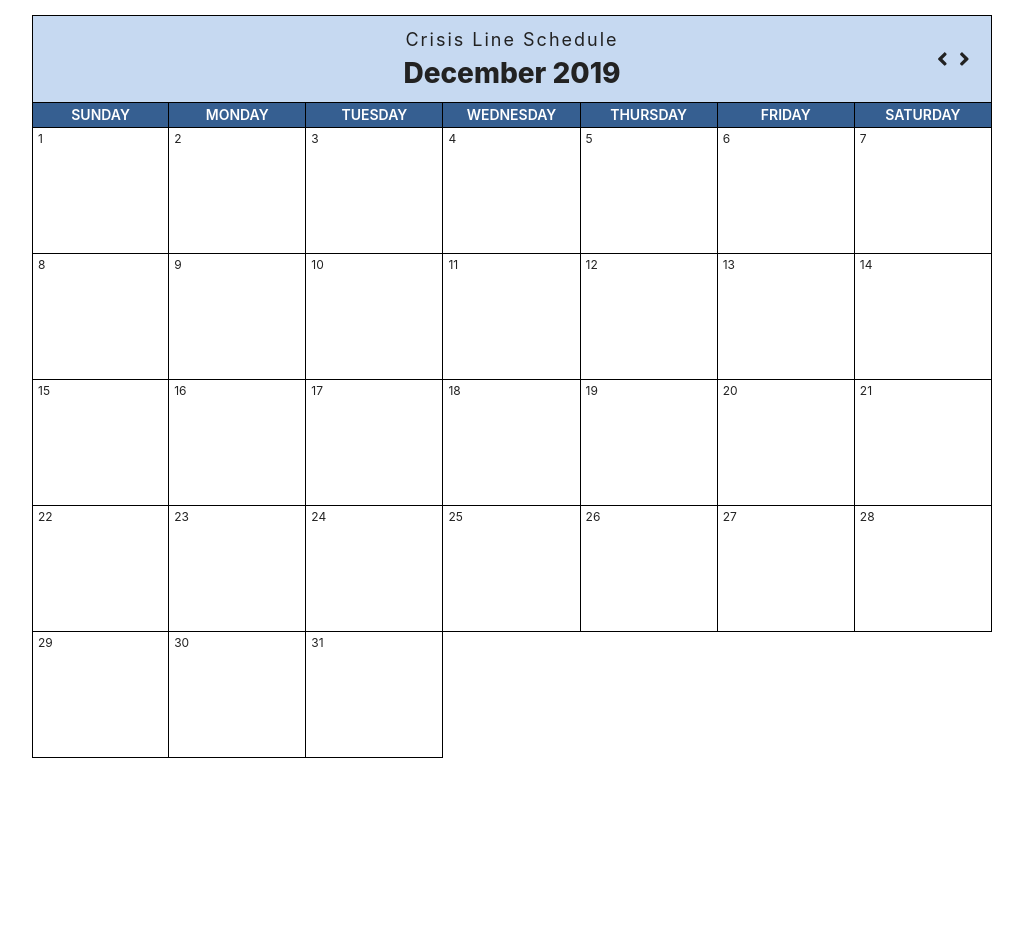
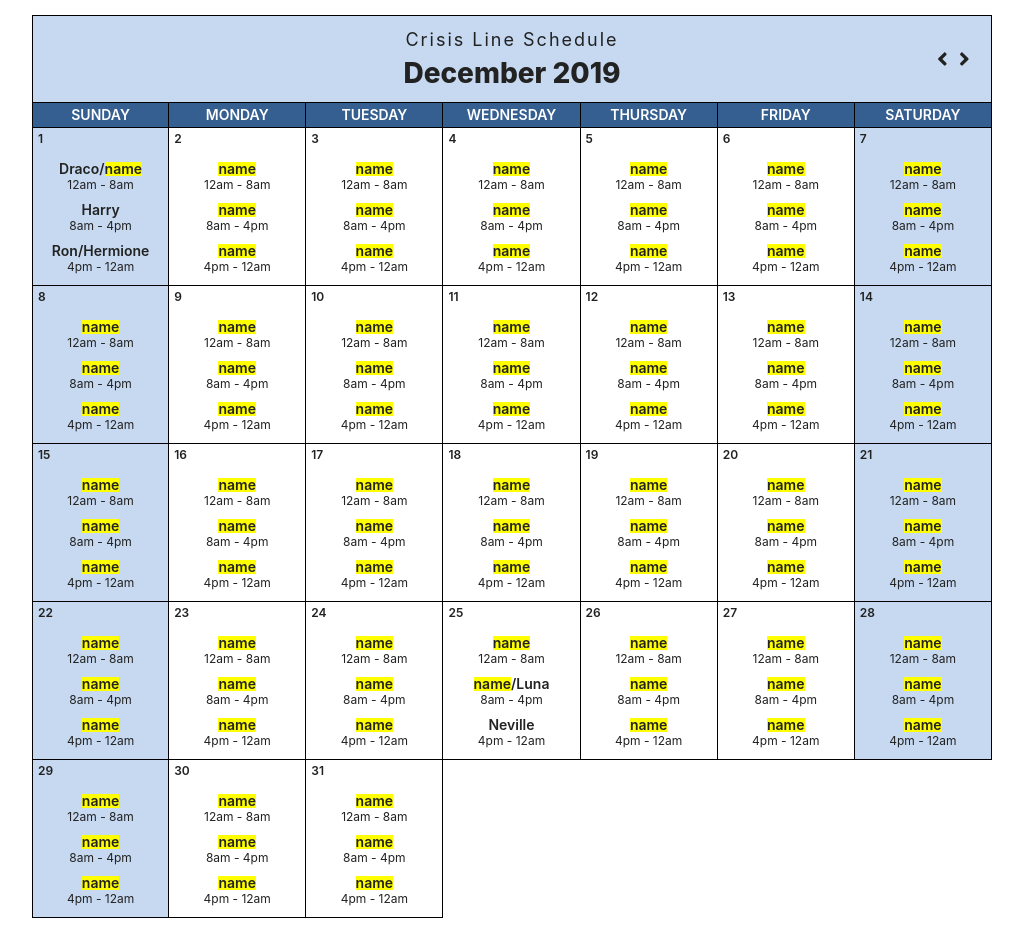
Before and after one commit to heathervv/trcc, a React (Create React App) app in the folder web/: page / in a window 1280 px wide. Shown: the whole page, without its empty margins (128-1151 px from the left). Before the commit the page ends 800 px from the top, so only its background shows below. Built offline with nearby package versions, Linux system fonts and the light colour scheme.

Commit message:
Add initial shift logic

```diff
--- a/web/package.json
+++ b/web/package.json
@@ -35,5 +35,8 @@
       "last 1 firefox version",
       "last 1 safari version"
     ]
+  },
+  "devDependencies": {
+    "json-loader": "^0.5.7"
   }
 }
--- a/web/src/calendar/Day.jsx
+++ b/web/src/calendar/Day.jsx
@@ -1,8 +1,8 @@
 import React, { memo } from 'react'
 import styled from 'styled-components'
+import Shifts from './Shifts'
 
 const Wrapper = styled.div`
-  height: 125px;
   border-top: 1px solid #000;
   border-bottom: 1px solid #000;
   border-right: 1px solid #000;
@@ -13,16 +13,23 @@ const Wrapper = styled.div`
   &:nth-child(7n + 1) {
     border-left: 1px solid #000;
   }
+
+  &:nth-child(7n + 1),
+  &:nth-child(7n) {
+    background: ${props => !props.blank && '#C6D9F1'};
+  }
 `
 
 const Date = styled.p`
   font-size: 12px;
+  font-weight: 600;
   padding: 5px;
 `
 
-const Day = memo(({ blank, date }) => (
+const Day = memo(({ blank, dayOfMonth, filledShifts }) => (
   <Wrapper blank={blank}>
-    { date && <Date>{date}</Date> }
+    { dayOfMonth && <Date>{dayOfMonth}</Date> }
+    { !blank && <Shifts filledShifts={filledShifts} /> }
   </Wrapper>
 ))
 
--- a/web/src/calendar/Month.jsx
+++ b/web/src/calendar/Month.jsx
@@ -1,46 +1,51 @@
-import React, { PureComponent } from 'react'
+import React, { Component } from 'react'
 import styled from 'styled-components'
+import moment from 'moment'
 import Day from './Day'
+import TEMP_FAKE_DATA from './dummy_data.json'
 
 const Wrapper = styled.div`
   display: grid;
   grid-template-columns: repeat(7, 1fr);
 `
 
-class Month extends PureComponent {
-  renderBlankSpacesPriorToFirstDay = () => {
-    const { firstDayOfMonth } = this.props
-    let blankDays = []
+class Month extends Component {
+  render() {
+    const firstDayOfMonth = parseInt(this.props.date.startOf("month").format("d"))
+    const totalDaysInMonth = this.props.date.daysInMonth()
 
-    for (let i = 0; i < firstDayOfMonth; i++) {
-      blankDays.push(
-        <Day key={`blank-${i}`} blank />
-      )
-    }
+    const blankSpaces = [...Array(firstDayOfMonth).keys()]
+    const daysInMonth = [...Array(totalDaysInMonth).keys()]
 
-    return blankDays
-  }
-
-  renderSpacesForAllDaysInMonth = () => {
-    const { daysInMonth, currentDay } = this.props
-    let totalDays = []
-
-    for (let i = 1; i <= daysInMonth; i++) {
-      const isCurrentDay = i.toString() === currentDay
-
-      totalDays.push(
-        <Day key={`actual-${i}`} date={i} current={isCurrentDay} />
-      )
-    }
-
-    return totalDays
-  }
-
-  render() {
     return (
       <Wrapper>
-        {this.renderBlankSpacesPriorToFirstDay()}
-        {this.renderSpacesForAllDaysInMonth()}
+        {
+          blankSpaces.map((space) => (
+            <Day key={`blank-${space}`} blank />
+          ))
+        }
+        {
+          daysInMonth.map((dayOfMonth) => {
+            const userFriendlyDayOfMonth = dayOfMonth + 1
+
+            const filledShiftsForTheDay = TEMP_FAKE_DATA.find((dayWithShifts) => {
+              const parsedDate = moment(dayWithShifts.date)
+
+              const matchingMonth = parsedDate.format("M") === this.props.date.format("M")
+              const matchingDay = parsedDate.format("D") === userFriendlyDayOfMonth.toString()
+
+              return matchingMonth && matchingDay
+            })
+
+            return (
+              <Day
+                key={`actual-${userFriendlyDayOfMonth}`}
+                dayOfMonth={userFriendlyDayOfMonth}
+                filledShifts={filledShiftsForTheDay}
+              />
+            )
+          })
+        }
       </Wrapper>
     )
   }
--- /dev/null
+++ b/web/src/calendar/Shifts.jsx
@@ -0,0 +1,103 @@
+import React, { memo } from 'react'
+import styled from 'styled-components'
+
+const SHIFTS = {
+  OVERNIGHT: "12am - 8am",
+  DAY: "8am - 4pm",
+  EVENING: "4pm - 12am"
+}
+
+const SHIFT_HALFS = {
+  FIRST: "first",
+  SECOND: "second"
+}
+
+const ShiftWrapper = styled.div`
+  text-align: center;
+  margin: 12px 0;
+`
+
+const Name = styled.p`
+  font-size: 14px;
+  font-weight: 600;
+  margin-bottom: 3px;
+`
+
+const Unfilled = styled.span`
+  display: inline-block;
+  background: yellow;
+`
+
+const Time = styled.p`
+  font-size: 12px;
+`
+
+const NoShiftsFilled = () => (
+  <>
+    {
+      Object.keys(SHIFTS).map((shift) => (
+        <ShiftWrapper key={shift}>
+          <Name><Unfilled>name</Unfilled></Name>
+          <Time>{SHIFTS[shift]}</Time>
+        </ShiftWrapper>
+      ))
+    }
+  </>
+)
+
+const Shift = ({ shiftTime, counsellors }) => {
+  const counsellorsOnShift = () => {
+    if (!counsellors) return (<Unfilled>name</Unfilled>)
+
+    const totalHoursForShift = 8
+    let slots = [<Unfilled>name</Unfilled>, <Unfilled>name</Unfilled>]
+
+    for (let i = 0; i < counsellors.length; i++) {
+      const counsellor = counsellors[i]
+      const timeOnShift = counsellor.duration
+
+      if (timeOnShift === totalHoursForShift) {
+        slots[0] = counsellor.name
+        slots.pop()
+      } else if (counsellor.half === SHIFT_HALFS.FIRST) {
+        slots[0] = counsellor.name
+      } else {
+        slots[1] = counsellor.name
+      }
+    }
+
+    return slots.map((slot, i) => (
+      <>
+        {i > 0 && "/"}
+        {slot}
+      </>
+    ))
+  }
+
+  return (
+    <ShiftWrapper key={shiftTime}>
+      <Name>{counsellorsOnShift()}</Name>
+      <Time>{shiftTime}</Time>
+    </ShiftWrapper>
+  )
+}
+
+const Shifts = memo(({ filledShifts }) => {
+  if (!filledShifts) {
+    return <NoShiftsFilled />
+  }
+
+  const overnightShift = filledShifts.shifts.find((shift) => shift.shift === "OVERNIGHT")
+  const dayShift = filledShifts.shifts.find((shift) => shift.shift === "DAY")
+  const eveningShift = filledShifts.shifts.find((shift) => shift.shift === "EVENING")
+
+  return (
+    <>
+      <Shift {...overnightShift} shiftTime={SHIFTS.OVERNIGHT} />
+      <Shift {...dayShift} shiftTime={SHIFTS.DAY} />
+      <Shift {...eveningShift} shiftTime={SHIFTS.EVENING} />
+    </>
+  )
+})
+
+export default Shifts
--- /dev/null
+++ b/web/src/calendar/dummy_data.json
@@ -0,0 +1,65 @@
+[
+  {
+    "date": "2019-12-01",
+    "shifts": [
+      {
+        "shift": "OVERNIGHT",
+        "counsellors": [
+          {
+            "name": "Draco",
+            "duration": 4,
+            "half": "first"
+          }
+        ]
+      },
+      {
+        "shift": "DAY",
+        "counsellors": [
+          {
+            "name": "Harry",
+            "duration": 8
+          }
+        ]
+      },
+      {
+        "shift": "EVENING",
+        "counsellors": [
+          {
+            "name": "Ron",
+            "duration": 4,
+            "half": "first"
+          },
+          {
+            "name": "Hermione",
+            "duration": 4,
+            "half": "second"
+          }
+        ]
+      }
+    ]
+  },
+  {
+    "date": "2019-12-25",
+    "shifts": [
+      {
+        "shift": "DAY",
+        "counsellors": [
+          {
+            "name": "Luna",
+            "duration": 4,
+            "half": "second"
+          }
+        ]
+      },
+      {
+        "shift": "EVENING",
+        "counsellors": [
+          {
+            "name": "Neville",
+            "duration": 8
+          }
+        ]
+      }
+    ]
+  }
+]
--- a/web/src/calendar/index.jsx
+++ b/web/src/calendar/index.jsx
@@ -1,4 +1,4 @@
-import React, { PureComponent } from 'react'
+import React, { Component } from 'react'
 import styled from 'styled-components'
 import moment from 'moment'
 import Header from './Header'
@@ -10,35 +10,28 @@ const Wrapper = styled.div`
   margin: 15px;
 `
 
-class Calendar extends PureComponent {
+class Calendar extends Component {
   constructor() {
     super()
 
     this.state = {
-      date: moment(),
-      firstDayOfMonth: moment().startOf("month").format("d"),
-      daysInMonth: moment().daysInMonth()
+      date: moment()
     }
   }
 
   changeActiveMonth = (direction) => {
-    const newDate = this.state.date.add(direction, 'M')
+    const date = this.state.date.add(direction, 'M')
 
-    this.setState({
-      date: newDate,
-      firstDayOfMonth: newDate.startOf("month").format("d"),
-      daysInMonth: newDate.daysInMonth()
-    })
+    this.setState({ date })
   }
 
   render() {
+    const { date } = this.state
+
     return (
       <Wrapper>
-        <Header date={this.state.date} changeActiveMonth={this.changeActiveMonth} />
-        <Month
-          firstDayOfMonth={this.state.firstDayOfMonth}
-          daysInMonth={this.state.daysInMonth}
-        />
+        <Header date={date} changeActiveMonth={this.changeActiveMonth} />
+        <Month date={date} />
       </Wrapper>
     )
   }
```
Also changed, not shown: 2 other files (tests, documents, lock files or other folders).
